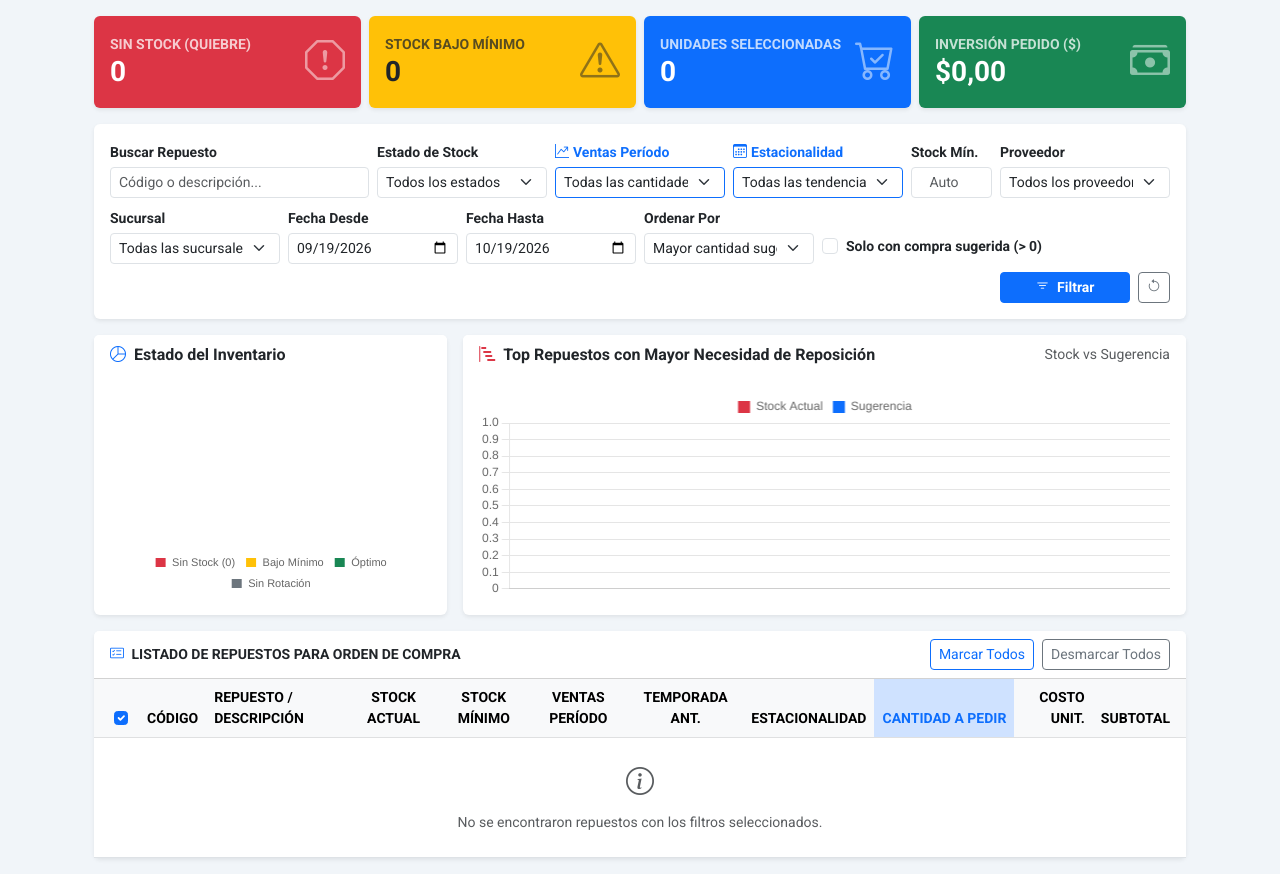
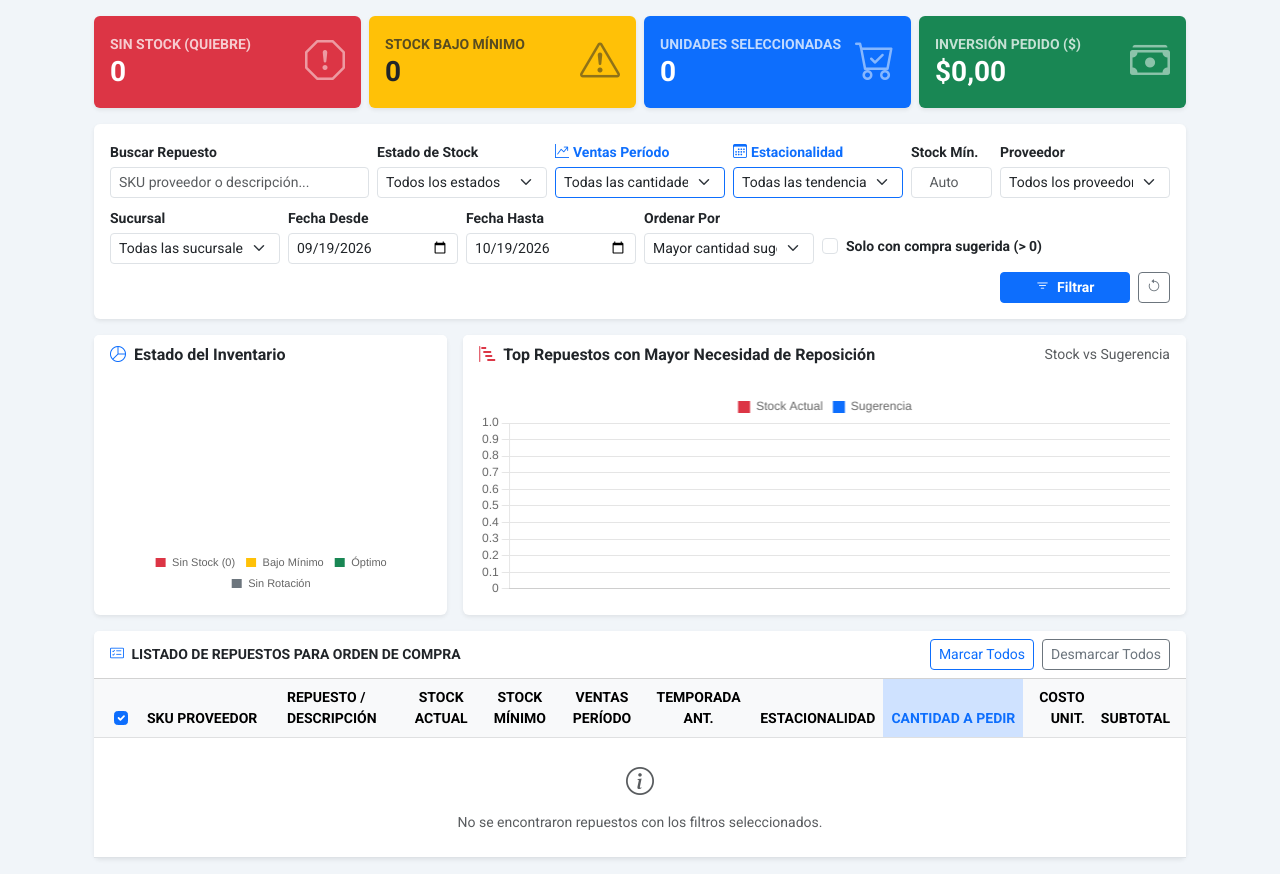
Before and after one commit to WalterArielPelourson/vacan, a Flask app: page /reportes/pedidos-proveedores in a window 1280 px wide. Shown: the part 168-1042 px from the top of the page. Run offline with Flask 3, Linux system fonts and the light colour scheme; a user stored in the database is signed in.

Commit message:
Reforma de reporte de stock1

```diff
--- a/app/routes/inventory.py
+++ b/app/routes/inventory.py
@@ -1157,15 +1157,20 @@
     return render_template('comprobante_impresion.html', presupuesto=presupuesto)
 
 
-from datetime import datetime, date, timedelta
+import math
 import json
 import io
 import csv
-from flask import render_template, request, flash, redirect, url_for, Response, make_response
-from flask_login import login_required, current_user
+from datetime import datetime, date, timedelta
+from flask import render_template, request, Response
+from flask_login import login_required
 from sqlalchemy import func, or_
-# Importa tus modelos de base de datos
-from app.models import db, Repuesto, DetalleVenta, Venta, Proveedor, Sucursal
+
+# Asegurar modelos e imports según tu aplicación
+# from app import db
+# from app.models import Repuesto, Proveedor, Sucursal, Venta, DetalleVenta
+# from . import inventory_bp
+
 
 @inventory_bp.route('/reportes/pedidos-proveedores', methods=['GET'])
 @login_required
@@ -1193,7 +1198,7 @@
     estado_stock = request.args.get('estado_stock', 'todos')
     ordenar_por = request.args.get('ordenar_por', 'sugerencia_desc')
 
-    # NUEVOS FILTROS SOLICITADOS:
+    # Filtros de estacionalidad y rotación
     filtro_estacionalidad = request.args.get('filtro_estacionalidad', 'todos') # 'todos', 'alta', 'baja', 'estable', 'sin_movimiento'
     filtro_ventas_periodo = request.args.get('filtro_ventas_periodo', 'todos') # 'todos', 'mayor_cero', 'igual_cero'
 
@@ -1263,8 +1268,14 @@
     if sucursal_id and hasattr(Repuesto, 'sucursal_id'):
         query_rep = query_rep.filter(Repuesto.sucursal_id == sucursal_id)
 
+    # Buscador: Busca por SKU Proveedor, código general o descripción
     if buscar_repuesto:
-        query_rep = query_rep.filter(Repuesto.descripcion.ilike(f"%{buscar_repuesto}%"))
+        criterios_busqueda = [Repuesto.descripcion.ilike(f"%{buscar_repuesto}%")]
+        # Detección inteligente de la columna del SKU / Código de proveedor
+        for campo_sku in ['sku_proveedor', 'codigo_proveedor', 'cod_proveedor', 'sku_prov', 'sku', 'codigo', 'codigo_repuesto']:
+            if hasattr(Repuesto, campo_sku):
+                criterios_busqueda.append(getattr(Repuesto, campo_sku).ilike(f"%{buscar_repuesto}%"))
+        query_rep = query_rep.filter(or_(*criterios_busqueda))
 
     todos_repuestos = query_rep.all()
 
@@ -1290,7 +1301,7 @@
         vendidos_periodo = ventas_actual_dict.get(rep.id, 0)
         vendidos_anterior = ventas_anterior_dict.get(rep.id, 0)
 
-        # NUEVO FILTRO: CANTIDAD VENDIDA EN EL PERÍODO (MAYOR A 0 O IGUAL A 0)
+        # FILTRO: CANTIDAD VENDIDA EN EL PERÍODO (MAYOR A 0 O IGUAL A 0)
         if filtro_ventas_periodo == 'mayor_cero' and vendidos_periodo <= 0:
             continue
         elif filtro_ventas_periodo == 'igual_cero' and vendidos_periodo > 0:
@@ -1321,11 +1332,11 @@
             estacionalidad_badge = 'Estable'
             estacionalidad_color = 'info'
 
-        # NUEVO FILTRO: ESTACIONALIDAD
+        # FILTRO: ESTACIONALIDAD
         if filtro_estacionalidad != 'todos' and tipo_estacionalidad != filtro_estacionalidad:
             continue
 
-        # FILTRO DE ESTADO DE STOCK
+        # FILTRO: ESTADO DE STOCK
         if estado_stock == 'sin_stock' and stock_actual > 0:
             continue
         elif estado_stock == 'bajo_minimo' and stock_actual > stock_minimo:
@@ -1366,14 +1377,27 @@
         total_unidades_comprar += sugerencia
         total_inversion_estimada += subtotal
 
-        # Nombres seguros
-        codigo_disp = getattr(rep, 'codigo', getattr(rep, 'codigo_repuesto', getattr(rep, 'codigo_interno', f"#{rep.id}")))
+        # OBTENCIÓN DEL SKU DEL PROVEEDOR COMO PRINCIPAL:
+        # Busca en orden de prioridad: sku_proveedor -> codigo_proveedor -> cod_proveedor -> sku -> codigo -> fallback
+        sku_proveedor_val = (
+            getattr(rep, 'sku_proveedor', None) or
+            getattr(rep, 'codigo_proveedor', None) or
+            getattr(rep, 'cod_proveedor', None) or
+            getattr(rep, 'sku_prov', None) or
+            getattr(rep, 'sku', None) or
+            getattr(rep, 'codigo', None) or
+            getattr(rep, 'codigo_repuesto', None) or
+            getattr(rep, 'codigo_interno', None) or
+            f"ART-{rep.id}"
+        )
+
         nombre_disp = (rep.descripcion or getattr(rep, 'nombre', f"Repuesto #{rep.id}")).strip()
 
         items_reporte.append({
             'repuesto': rep,
             'repuesto_id': rep.id,
-            'codigo_display': codigo_disp,
+            'sku_proveedor': sku_proveedor_val,     # SKU del proveedor principal
+            'codigo_display': sku_proveedor_val,    # Por retrocompatibilidad con vistas
             'nombre_display': nombre_disp,
             'stock_actual': stock_actual,
             'stock_minimo': stock_minimo,
@@ -1413,7 +1437,7 @@
     )[:8]
 
     grafico_top_json = json.dumps({
-        'labels': [i['nombre_display'][:18] for i in top_urgentes],
+        'labels': [f"[{i['sku_proveedor']}] {i['nombre_display'][:14]}" for i in top_urgentes],
         'stock': [i['stock_actual'] for i in top_urgentes],
         'pedir': [i['sugerencia_compra'] for i in top_urgentes]
     })
@@ -1456,7 +1480,7 @@
     )
 
 
-# --- RUTAS DE APOYO PARA EXPORTAR E IMPRIMIR EXCLUSIVAMENTE LO SELECCIONADO ---
+# --- RUTAS DE APOYO PARA EXPORTAR E IMPRIMIR CON SKU PROVEEDOR ---
 
 @inventory_bp.route('/reportes/pedidos-proveedores/imprimir', methods=['POST'])
 @login_required
@@ -1488,6 +1512,7 @@
             th {{ background-color: #f4f4f4; text-align: left; }}
             .text-end {{ text-align: right; }}
             .text-center {{ text-align: center; }}
+            .sku-badge {{ font-family: monospace; font-weight: bold; background: #eef2ff; padding: 2px 6px; border-radius: 3px; }}
             .totales {{ margin-top: 25px; text-align: right; font-size: 15px; font-weight: bold; }}
             .firmas {{ margin-top: 60px; display: flex; justify-content: space-between; }}
             .linea-firma {{ width: 220px; border-top: 1px solid #000; text-align: center; padding-top: 6px; font-size: 12px; }}
@@ -1510,8 +1535,8 @@
         <table>
             <thead>
                 <tr>
-                    <th style="width: 15%;">Código</th>
-                    <th style="width: 50%;">Descripción / Repuesto</th>
+                    <th style="width: 20%;">SKU Proveedor</th>
+                    <th style="width: 45%;">Descripción / Repuesto</th>
                     <th class="text-center" style="width: 10%;">Cantidad</th>
                     <th class="text-end" style="width: 12%;">Costo Unit.</th>
                     <th class="text-end" style="width: 13%;">Subtotal</th>
@@ -1520,9 +1545,10 @@
             <tbody>
     """
     for it in items:
+        sku_prov = it.get('sku_proveedor') or it.get('codigo') or ''
         html += f"""
                 <tr>
-                    <td><strong>{it.get('codigo', '')}</strong></td>
+                    <td><span class="sku-badge">{sku_prov}</span></td>
                     <td>{it.get('nombre', '')}</td>
                     <td class="text-center"><strong>{it.get('cantidad', 0)}</strong></td>
                     <td class="text-end">${it.get('costo', 0.0):,.2f}</td>
@@ -1557,15 +1583,16 @@
     except Exception:
         items = []
 
-    # Generar CSV con BOM para Excel en español
+    # Generar CSV con BOM para compatibilidad total con Excel en español
     output = io.StringIO()
     output.write('\ufeff')
     writer = csv.writer(output, delimiter=';')
-    writer.writerow(['Código', 'Descripción', 'Cantidad Pedida', 'Costo Unitario', 'Subtotal Estimado'])
+    writer.writerow(['SKU Proveedor', 'Descripción', 'Cantidad Pedida', 'Costo Unitario', 'Subtotal Estimado'])
 
     for it in items:
+        sku_prov = it.get('sku_proveedor') or it.get('codigo') or ''
         writer.writerow([
-            it.get('codigo', ''),
+            sku_prov,
             it.get('nombre', ''),
             it.get('cantidad', 0),
             f"{it.get('costo', 0.0):.2f}".replace('.', ','),
@@ -1578,9 +1605,6 @@
     response = Response(csv_data, mimetype='text/csv')
     response.headers['Content-Disposition'] = f'attachment; filename=Pedido_Proveedores_{date.today().strftime("%Y%m%d")}.csv'
     return response
-
-
-
 
 @inventory_bp.route('/reportes/predictivo-inteligencia', methods=['GET'])
 @login_required
--- a/app/templates/reportes/sugerencia_pedidos.html
+++ b/app/templates/reportes/sugerencia_pedidos.html
@@ -84,11 +84,11 @@
         <div class="card-body">
             <form method="GET" action="{{ url_for('inventory.reporte_pedidos_proveedores') }}" class="row g-2 align-items-end">
 
-                <!-- Buscar Repuesto -->
+                <!-- Buscar Repuesto por SKU Proveedor o Descripción -->
                 <div class="col-12 col-md-3">
                     <label class="form-label small fw-bold mb-1">Buscar Repuesto</label>
                     <input type="text" name="buscar" class="form-control form-control-sm"
-                           placeholder="Código o descripción..." value="{{ buscar_sel }}">
+                           placeholder="SKU proveedor o descripción..." value="{{ buscar_sel }}">
                 </div>
 
                 <!-- Estado de Stock -->
@@ -102,7 +102,7 @@
                     </select>
                 </div>
 
-                <!-- NUEVO FILTRO: CANTIDAD VENDIDA EN EL PERÍODO -->
+                <!-- Filtro: Ventas en el Período -->
                 <div class="col-6 col-md-2">
                     <label class="form-label small fw-bold text-primary mb-1">
                         <i class="bi bi-graph-up-arrow me-1"></i>Ventas Período
@@ -114,7 +114,7 @@
                     </select>
                 </div>
 
-                <!-- NUEVO FILTRO: ESTACIONALIDAD -->
+                <!-- Filtro: Estacionalidad -->
                 <div class="col-6 col-md-2">
                     <label class="form-label small fw-bold text-primary mb-1">
                         <i class="bi bi-calendar3 me-1"></i>Estacionalidad
@@ -263,7 +263,8 @@
                             <th class="ps-3 text-center" style="width: 45px;">
                                 <input class="form-check-input" type="checkbox" id="checkMaster" checked title="Seleccionar/Deseleccionar todos">
                             </th>
-                            <th>Código</th>
+                            <!-- COLUMNA PRINCIPAL DE SKU DEL PROVEEDOR -->
+                            <th style="min-width: 140px;">SKU Proveedor</th>
                             <th>Repuesto / Descripción</th>
                             <th class="text-center">Stock Actual</th>
                             <th class="text-center">Stock Mínimo</th>
@@ -281,7 +282,8 @@
                         {% for item in items %}
                         <tr class="fila-repuesto"
                             data-id="{{ item.repuesto_id }}"
-                            data-codigo="{{ item.codigo_display }}"
+                            data-sku="{{ item.sku_proveedor }}"
+                            data-codigo="{{ item.sku_proveedor }}"
                             data-nombre="{{ item.nombre_display }}"
                             data-costo="{{ item.costo_unitario }}">
 
@@ -292,7 +294,14 @@
                                        onchange="recalcularTotalesEnVivo()">
                             </td>
 
-                            <td class="fw-semibold text-secondary">{{ item.codigo_display }}</td>
+                            <!-- SKU PROVEEDOR DESTACADO -->
+                            <td class="align-middle">
+                                <span class="badge bg-primary-subtle text-primary border border-primary-subtle font-monospace px-2 py-1 fs-6">
+                                    {{ item.sku_proveedor }}
+                                </span>
+                            </td>
+
+                            <!-- Descripción del Repuesto -->
                             <td>
                                 <div class="fw-bold text-dark">{{ item.nombre_display }}</div>
                                 {% if item.repuesto.rubro is defined and item.repuesto.rubro %}
@@ -480,7 +489,7 @@
         document.getElementById('kpiInversion').textContent = '$' + totalDinero.toLocaleString('es-AR', { minimumFractionDigits: 2, maximumFractionDigits: 2 });
     }
 
-    // 3. Obtener Ítems Seleccionados con cantidades mayores a 0
+    // 3. Obtener Ítems Seleccionados con cantidades mayores a 0 (con SKU de proveedor)
     function obtenerItemsSeleccionados() {
         const items = [];
         document.querySelectorAll('.fila-repuesto').forEach(fila => {
@@ -489,9 +498,11 @@
                 const cant = parseInt(fila.querySelector('.input-cantidad').value) || 0;
                 if (cant > 0) {
                     const costo = parseFloat(fila.getAttribute('data-costo')) || 0.0;
+                    const skuProv = fila.getAttribute('data-sku') || fila.getAttribute('data-codigo');
                     items.push({
                         id: fila.getAttribute('data-id'),
-                        codigo: fila.getAttribute('data-codigo'),
+                        sku_proveedor: skuProv,
+                        codigo: skuProv,
                         nombre: fila.getAttribute('data-nombre'),
                         cantidad: cant,
                         costo: costo,
@@ -530,7 +541,7 @@
         }
     }
 
-    // 5. Copiar al Portapapeles (WhatsApp)
+    // 5. Copiar al Portapapeles (WhatsApp) con SKU Proveedor principal
     function copiarPedidoWhatsApp() {
         const items = obtenerItemsSeleccionados();
         if (items.length === 0) {
@@ -552,7 +563,8 @@
         let totalU = 0;
         items.forEach(it => {
             totalU += it.cantidad;
-            lineas.push(`• *[${it.codigo}]* ${it.nombre} -> *Cant: ${it.cantidad}*`);
+            const sku = it.sku_proveedor || it.codigo;
+            lineas.push(`• *[${sku}]* ${it.nombre} -> *Cant: ${it.cantidad}*`);
         });
 
         lineas.push("---------------------------------------");
@@ -561,7 +573,7 @@
 
         const texto = lineas.join("\n");
         navigator.clipboard.writeText(texto).then(() => {
-            alert("¡Pedido copiado al portapapeles! Ya puedes pegarlo directamente en WhatsApp o por correo.");
+            alert("¡Pedido copiado al portapapeles con los SKU de proveedor! Ya puedes pegarlo directamente en WhatsApp o por correo.");
         }).catch(err => {
             console.error("Error al copiar: ", err);
         });
```
